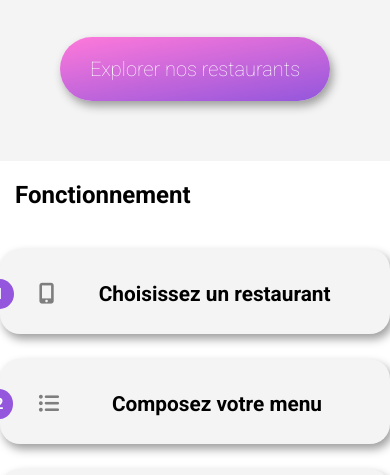
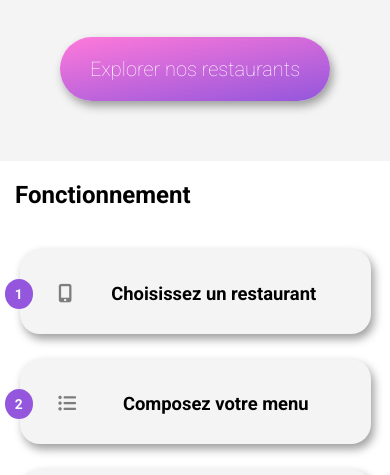
Before and after one commit to ValerianFillonneau/OCP3, a website: page index.html in a window 390 px wide. Shown: the part 369-844 px from the top of the page. Drawn offline with Linux system fonts and the light colour scheme; a web font is replaced by a local one.

Commit message:
correction card function version mobile

```diff
--- a/sass/base/_typography.scss
+++ b/sass/base/_typography.scss
@@ -35,7 +35,7 @@ h2{
     &__card{
         display: flex;
         text-align: center;
-        font-size: 1.3em;
+        font-size: 1.15em;
         .numberlist{
         color: white;
         font-weight: 700;
--- a/sass/pages/_accueil.scss
+++ b/sass/pages/_accueil.scss
@@ -104,6 +104,7 @@ a{
         flex-direction: column;
         max-width: 500px;
         margin: auto;
+        width: 90%;
         >:hover{
             background-color: $hover-color;
             .iconelist{
```
Also changed, not shown: public/css/styles.css, 1 other file.
